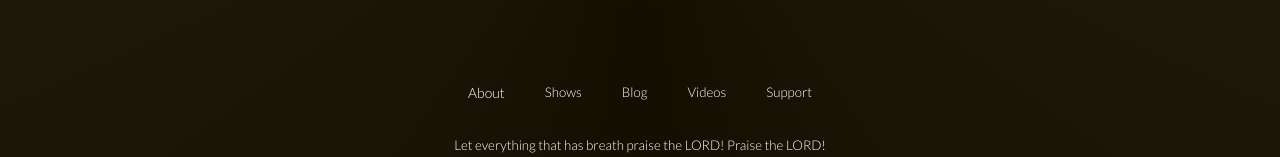
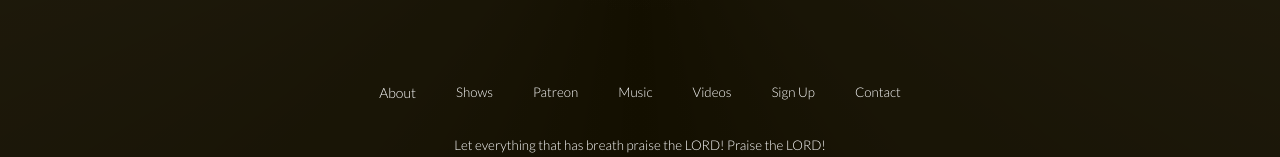
Before and after one commit to benhofer/music, a React (Create React App) app: page /app in a window 1280 px wide. Shown: the part 584-741 px from the top of the page. Built offline with nearby package versions, Linux system fonts and the light colour scheme.

Commit message:
added links

```diff
--- a/src/components/BrowseLinks.js
+++ b/src/components/BrowseLinks.js
@@ -20,19 +20,54 @@ function BrowseLinks(props) {
           </NavLink>
         </li>{" "}
         <li>
-          <NavLink className={styles.browse_link} to={"/app/browse?filter="}>
-            Blog
-          </NavLink>
+          <a
+            className={styles.browse_link}
+            href='https://www.patreon.com/benjaminhofer'
+            target='_blank'
+            rel='noreferrer'
+          >
+            Patreon
+          </a>
         </li>{" "}
         <li>
-          <NavLink className={styles.browse_link} to={"/app/browse?filter="}>
-            Videos
-          </NavLink>
+          <a
+            className={styles.browse_link}
+            href='https://benhofer.bandcamp.com'
+            target='_blank'
+            rel='noreferrer'
+          >
+            Music
+          </a>
         </li>{" "}
         <li>
-          <NavLink className={styles.browse_link} to={"/app/browse?filter="}>
-            Support
-          </NavLink>
+          <a
+            className={styles.browse_link}
+            href='https://www.instagram.com/benjaminhofer'
+            target='_blank'
+            rel='noreferrer'
+          >
+            Videos
+          </a>
+        </li>{" "}
+        <li>
+          <a
+            className={styles.browse_link}
+            href='https://www.themusicofbenjaminhofer.com'
+            target='_blank'
+            rel='noreferrer'
+          >
+            Sign Up
+          </a>
+        </li>{" "}
+        <li>
+          <a
+            className={styles.browse_link}
+            href='https://us11.list-manage.com/contact-form?u=6a351b2bd64ec3d2dea2428f3&form_id=7755296797aecc08770d09e7fcc41727'
+            target='_blank'
+            rel='noreferrer'
+          >
+            Contact
+          </a>
         </li>{" "}
       </ul>
     </div>
```
